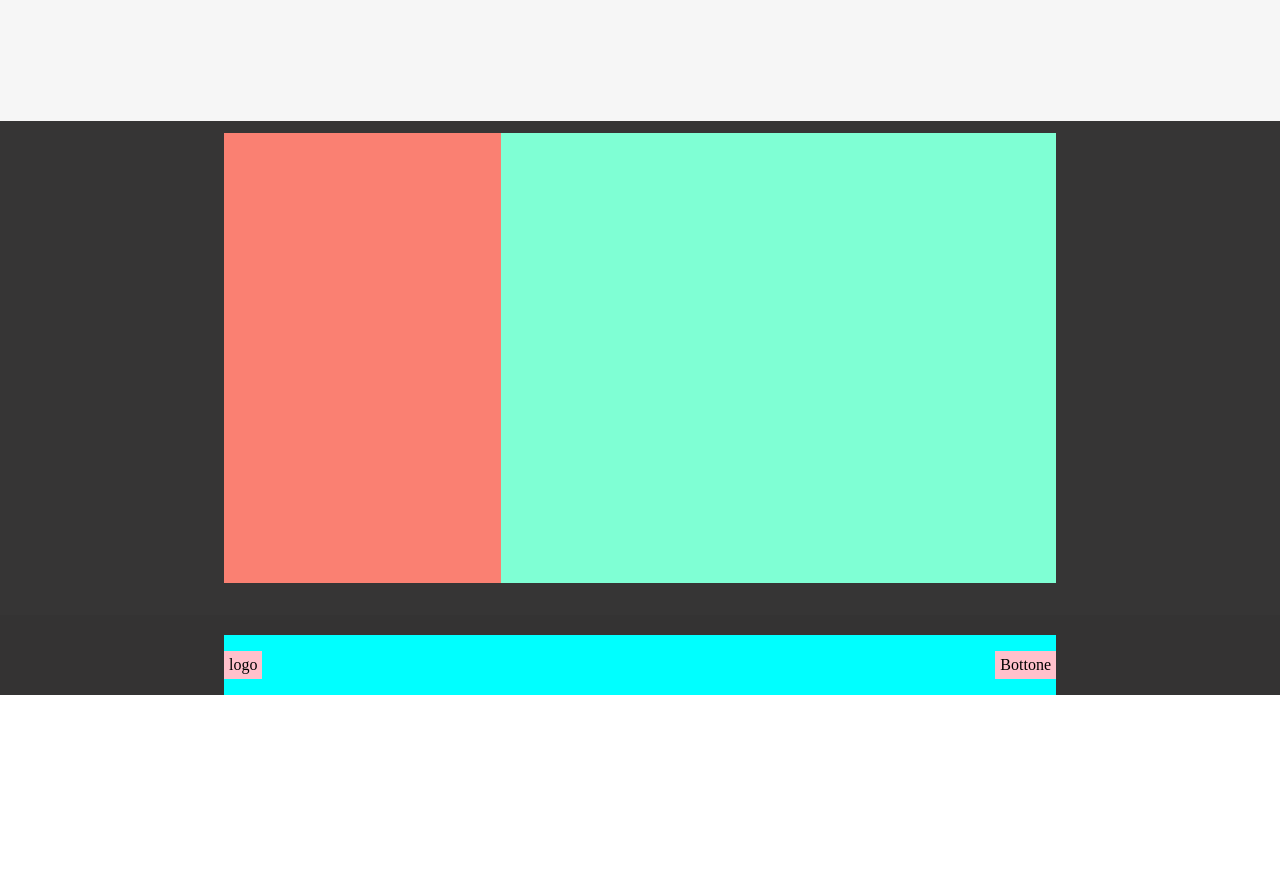
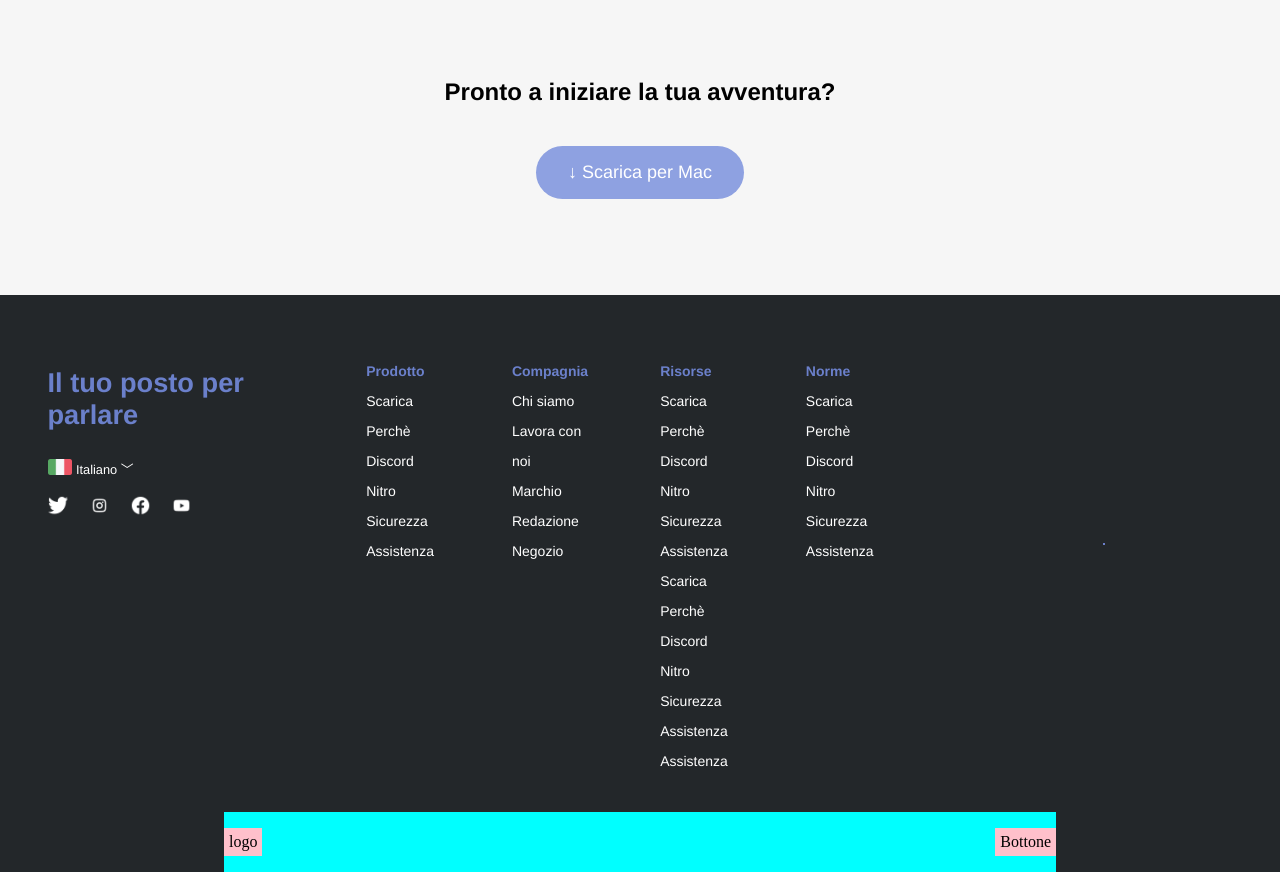
Before and after one commit to RosyPetrella/htmlcss-discord, a plain HTML site: page index.html in a window 1280 px wide. Shown: the part 3244-4116 px from the top of the page. Before the commit the page ends 3939 px from the top, so only its background shows below. Drawn offline with Linux system fonts and the light colour scheme.

Commit message:
add content to the table

```diff
--- a/assets/style.css
+++ b/assets/style.css
@@ -8,6 +8,8 @@
     --main-light: #ffffff;
     --main-dark: #23272a;
     --bg-light: #f6f6f6;
+    --btn-medium: #8ea1e1;
+    --list-header: #6b80cb;
 
 }
 
@@ -33,6 +35,14 @@ html {
     background-color: var(--main-light);
 }
 
+.bg-dark{
+    background-color: var(--main-dark);
+}
+
+.list-header {
+    color: var(--list-header);
+}
+
 /*.debug *{
     border-style: dashed;
 }*/
@@ -48,9 +58,7 @@ html {
     min-height: 100px;
 
 }
-.list-style {
-    list-style: none;
-}
+
 
 
 /* Header */
@@ -132,26 +140,6 @@ html {
         padding: 1rem 7rem;
         line-height: 28px;
     }
-
-    .btn-jumbo {
-        border-radius: 50px;
-        border-style: none;
-        padding: 1rem 2rem;
-        margin-bottom: 7rem;
-        font-size: 18px;
-    }
-
-    .light {
-        background-color: var(--main-light);
-        color: var(--main-dark);
-        margin-right: 10px;
-    }
-
-    .dark {
-        background-color: var(--main-dark);
-        color: var(--main-light);
-        margin-left: 10px;
-    }
 }
 
 .text-header {
@@ -166,7 +154,7 @@ html {
 }
 
 .bg-dark {
-    background-color: rgb(54, 53, 53);
+    background-color: var(--main-dark);
 }
 
 .section {
@@ -222,6 +210,14 @@ html {
     font-size: 2.5rem ;
 }
 
+h3 {
+    font-size: 1.5rem;
+}
+
+.h3-table {
+    font-size: 1.7rem;
+}
+
 /*P*/
 .p-left {
     padding: 0rem 1.5rem;
@@ -249,29 +245,104 @@ html {
 #img-community {
     margin: 0px;
     padding-right: 3rem;
-
 }
 
+#img-table {
+    width: 1.5rem;
+}
+
+.img-social {
+    width: 1.3rem;
+    padding-top:1rem;
+    padding-right: 1rem;
+}
+
+/*BTN*/
+.btn-jumbo {
+    border-radius: 50px;
+    border-style: none;
+    padding: 1rem 2rem;
+    margin-bottom: 7rem;
+    font-size: 18px;
+}
+
+.btn-main {
+    border-radius: 50px;
+    border-style: none;
+    padding: 1rem 2rem;
+    font-size: 18px;
+    width: fit-content;
+    align-self: center;
+    margin-top: 1rem;
+    margin-bottom: 4rem;
+}
+
+.light {
+    background-color: var(--main-light);
+    color: var(--main-dark);
+    margin-right: 10px;
+}
+
+.dark {
+    background-color: var(--main-dark);
+    color: var(--main-light);
+    margin-left: 10px;
+}
+
+.medium {
+    background-color: var(--btn-medium);
+    color: var(--main-light);
+}
+
+/* Footer */
+
+/*TABLE*/
 .table {
+    background-color: var(--main-dark);
     display: flex;
     width: 65%;
     min-height: 450px;
-    margin: 1% 0 2.5% 0;
+    margin: 1% 0 0% 0;
+    color: var(--main-light);
+    padding-top: 2rem;
 
     .big-table-part {
         flex-grow: 2;
-        background-color: salmon;
+        background-color: var(--main-dark);
+        text-align: left;
+
+        span {
+            font-size: 0.8rem;
+            vertical-align: top;
+        }
     }
 
     .small-table-part {
         flex-grow: 1;
-        background-color: aquamarine;
+        background-color: var(--main-dark);
+        margin-left: 2rem;
     }
+
+    ul {
+        list-style: none;
+
+        li {
+            font-size: 14px;
+            line-height: 30px;
+        }
+    }
+
 }
 
-/* Footer */
+ hr {
+    margin: 0px;
+    border: solid 0.5px var(--list-header);
+    margin: 0 8rem 0 8rem;
+    background-color: var(--main-dark);
+ }
+
     .bottom {
-        background-color: rgb(52, 51, 51);
+        background-color: var(--main-dark);
         display: flex;
         justify-content: center;
         align-items: flex-end;
--- a/index.html
+++ b/index.html
@@ -108,22 +108,94 @@
               la condivisione schermo.
             </p>
             <img src="./assets/img/item4-big.svg" alt="" />
-          </div>
-        </div>
-
-        <div class="small-container bg-dark">
-          <div class="table">
-            <div class="big-table-part"></div>
-            <div class="small-table-part"></div>
-            <div class="small-table-part"></div>
-            <div class="small-table-part"></div>
-            <div class="small-table-part"></div>
+            <h3>Pronto a iniziare la tua avventura?</h3>
+            <button class="btn-main medium font">
+              &#8595; Scarica per Mac
+            </button>
           </div>
         </div>
       </div>
     </main>
 
     <footer>
+      <div class="small-container bg-dark">
+        <div class="table font">
+          <div class="big-table-part">
+            <h3 class="list-header h3-table">Il tuo posto per parlare</h3>
+            <img src="./assets/img/ita.png" alt="" id="img-table" />
+            <span>Italiano &#65088;</span>
+            <br />
+            <img
+              src="./assets/img/icons8-twitter-bird-48.png"
+              alt=""
+              class="img-social"
+            />
+            <img
+              src="./assets/img/icons8-instagram-48.png"
+              alt=""
+              class="img-social"
+            />
+            <img
+              src="./assets/img/icons8-facebook-48.png"
+              alt=""
+              class="img-social"
+            />
+            <img
+              src="./assets/img/icons8-youtube-48.png"
+              alt=""
+              class="img-social"
+            />
+          </div>
+          <div class="small-table-part">
+            <ul>
+              <li class="list-header"><strong>Prodotto</strong></li>
+              <li>Scarica</li>
+              <li>Perchè Discord</li>
+              <li>Nitro</li>
+              <li>Sicurezza</li>
+              <li>Assistenza</li>
+            </ul>
+          </div>
+          <div class="small-table-part">
+            <ul>
+              <li class="list-header"><strong>Compagnia</strong></li>
+              <li>Chi siamo</li>
+              <li>Lavora con noi</li>
+              <li>Marchio</li>
+              <li>Redazione</li>
+              <li>Negozio</li>
+            </ul>
+          </div>
+          <div class="small-table-part">
+            <ul>
+              <li class="list-header"><strong>Risorse</strong></li>
+              <li>Scarica</li>
+              <li>Perchè Discord</li>
+              <li>Nitro</li>
+              <li>Sicurezza</li>
+              <li>Assistenza</li>
+              <li>Scarica</li>
+              <li>Perchè Discord</li>
+              <li>Nitro</li>
+              <li>Sicurezza</li>
+              <li>Assistenza</li>
+              <li>Assistenza</li>
+            </ul>
+          </div>
+          <div class="small-table-part">
+            <ul>
+              <li class="list-header"><strong>Norme</strong></li>
+              <li>Scarica</li>
+              <li>Perchè Discord</li>
+              <li>Nitro</li>
+              <li>Sicurezza</li>
+              <li>Assistenza</li>
+            </ul>
+          </div>
+        </div>
+        <hr />
+      </div>
+
       <div class="bottom">
         <div class="bottom-bar">
           <div class="bm-btn">logo</div>
```
Also changed, not shown: assets/img/icons8-facebook-48.png (added), assets/img/icons8-instagram-48.png (added), assets/img/icons8-twitter-bird-48.png (added), assets/img/icons8-youtube-48.png (added).
